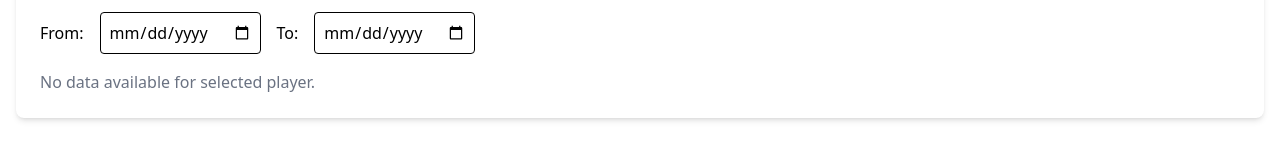
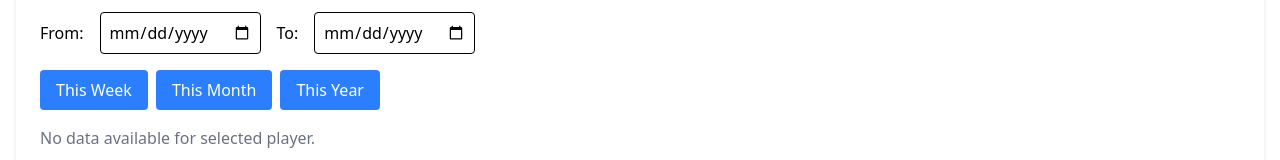
Before and after one commit to joaomoa/padel, a React (Vite) app: page / in a window 1280 px wide. Shown: the part 356-516 px from the top of the page. Built offline with nearby package versions, Linux system fonts and the light colour scheme; no server answers; the database is empty.

Commit message:
add buttons

```diff
--- a/src/components/PerformanceChart.jsx
+++ b/src/components/PerformanceChart.jsx
@@ -12,6 +12,57 @@ const PerformanceChart = ({ data, selectedPlayer, minDate, maxDate, setMinDate,
   const dates = data.map((entry) => entry.date);
   const defaultMinDate = dates.length > 0 ? Math.min(...dates.map((d) => new Date(d))) : '';
   const defaultMaxDate = dates.length > 0 ? Math.max(...dates.map((d) => new Date(d))) : '';
+
+  // Helper functions for date ranges
+  const getThisWeekRange = () => {
+    const today = new Date();
+    const dayOfWeek = today.getDay(); // 0 (Sun) to 6 (Sat)
+    const daysToMonday = dayOfWeek === 0 ? 6 : dayOfWeek - 1; // Days to subtract to get Monday
+    const startOfWeek = new Date(today);
+    startOfWeek.setDate(today.getDate() - daysToMonday);
+    startOfWeek.setHours(0, 0, 0, 0);
+    return {
+      min: startOfWeek.toISOString().split('T')[0],
+      max: today.toISOString().split('T')[0],
+    };
+  };
+
+  const getThisMonthRange = () => {
+    const today = new Date();
+    const startOfMonth = new Date(today.getFullYear(), today.getMonth(), 1);
+    return {
+      min: startOfMonth.toISOString().split('T')[0],
+      max: today.toISOString().split('T')[0],
+    };
+  };
+
+  const getThisYearRange = () => {
+    const today = new Date();
+    const startOfYear = new Date(today.getFullYear(), 0, 1);
+    return {
+      min: startOfYear.toISOString().split('T')[0],
+      max: today.toISOString().split('T')[0],
+    };
+  };
+
+  // Button click handlers
+  const handleThisWeek = () => {
+    const { min, max } = getThisWeekRange();
+    setMinDate(min);
+    setMaxDate(max);
+  };
+
+  const handleThisMonth = () => {
+    const { min, max } = getThisMonthRange();
+    setMinDate(min);
+    setMaxDate(max);
+  };
+
+  const handleThisYear = () => {
+    const { min, max } = getThisYearRange();
+    setMinDate(min);
+    setMaxDate(max);
+  };
 
   useEffect(() => {
     if (data.length === 0) return;
@@ -76,6 +127,26 @@ const PerformanceChart = ({ data, selectedPlayer, minDate, maxDate, setMinDate,
           />
         </div>
       </div>
+      <div className="flex flex-col space-y-2 sm:flex-row sm:space-y-0 sm:space-x-2 mb-4">
+        <button
+          onClick={handleThisWeek}
+          className="bg-blue-500 text-white px-4 py-2 rounded hover:bg-blue-600"
+        >
+          This Week
+        </button>
+        <button
+          onClick={handleThisMonth}
+          className="bg-blue-500 text-white px-4 py-2 rounded hover:bg-blue-600"
+        >
+          This Month
+        </button>
+        <button
+          onClick={handleThisYear}
+          className="bg-blue-500 text-white px-4 py-2 rounded hover:bg-blue-600"
+        >
+          This Year
+        </button>
+      </div>
       {data.length > 0 ? (
         <>
           <canvas id="performanceChart"></canvas>
```
